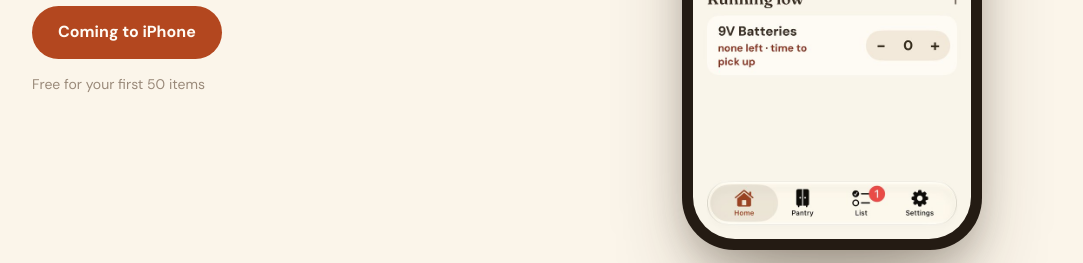
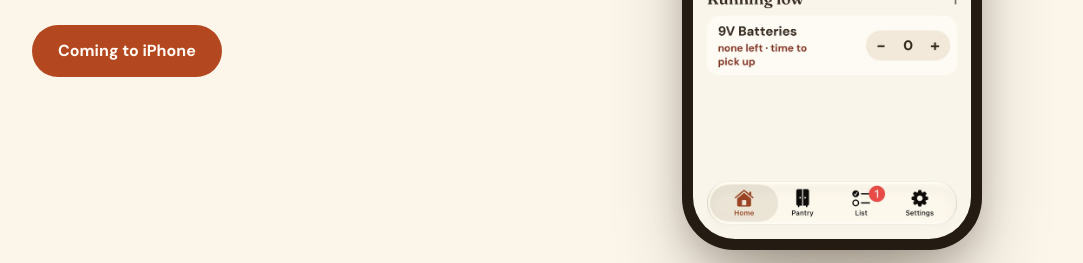
Before and after one commit to shelfinch/shelfinch.github.io, a plain HTML site: page index.html in a window 1280 px wide. Shown: the part 537-800 px from the top of the page, without its empty margins (98-1181 px from the left). Drawn offline with Linux system fonts and the light colour scheme.

Commit message:
Drop the orphaned microline under the hero button — the deal section owns pricing
Co-Authored-By: Claude Fable 5 <noreply@anthropic.com>
Claude-Session: https://claude.ai/code/session_01CbbXuiWDMzHQGQxSKynuRn

```diff
--- a/index.html
+++ b/index.html
@@ -76,7 +76,6 @@ nav{position:sticky;top:0;z-index:10;background:var(--surface-page);
 .hero-grid{display:grid;grid-template-columns:1.1fr .9fr;gap:40px;align-items:center}
 .hero h1{font-size:clamp(42px,6.2vw,68px)}
 .hero .sub{font-size:20px;line-height:1.55;max-width:30em;margin:22px 0 28px}
-.micro{font-size:14px;color:var(--ink-faint);margin:14px 0 0}
 .phone-stage{display:flex;justify-content:center;position:relative;padding:12px 0;max-width:100%}
 .phone-stage::before{content:"";position:absolute;inset:8% 12%;border-radius:50%;
   background:radial-gradient(closest-side, var(--surface-tint), transparent 72%);z-index:0}
@@ -185,7 +184,6 @@ footer{border-top:1px solid var(--line);padding:28px 0 40px}
       <h1>Stocked up,<br>settled down.</h1>
       <p class="sub">Shelfinch tracks your household supplies, and that's it.</p>
       <span class="btn">Coming to iPhone</span>
-      <p class="micro">Free for your first 50 items</p>
     </div>
     <div class="phone-stage">
       <div class="device"><img src="assets/app-home.jpg"
```
